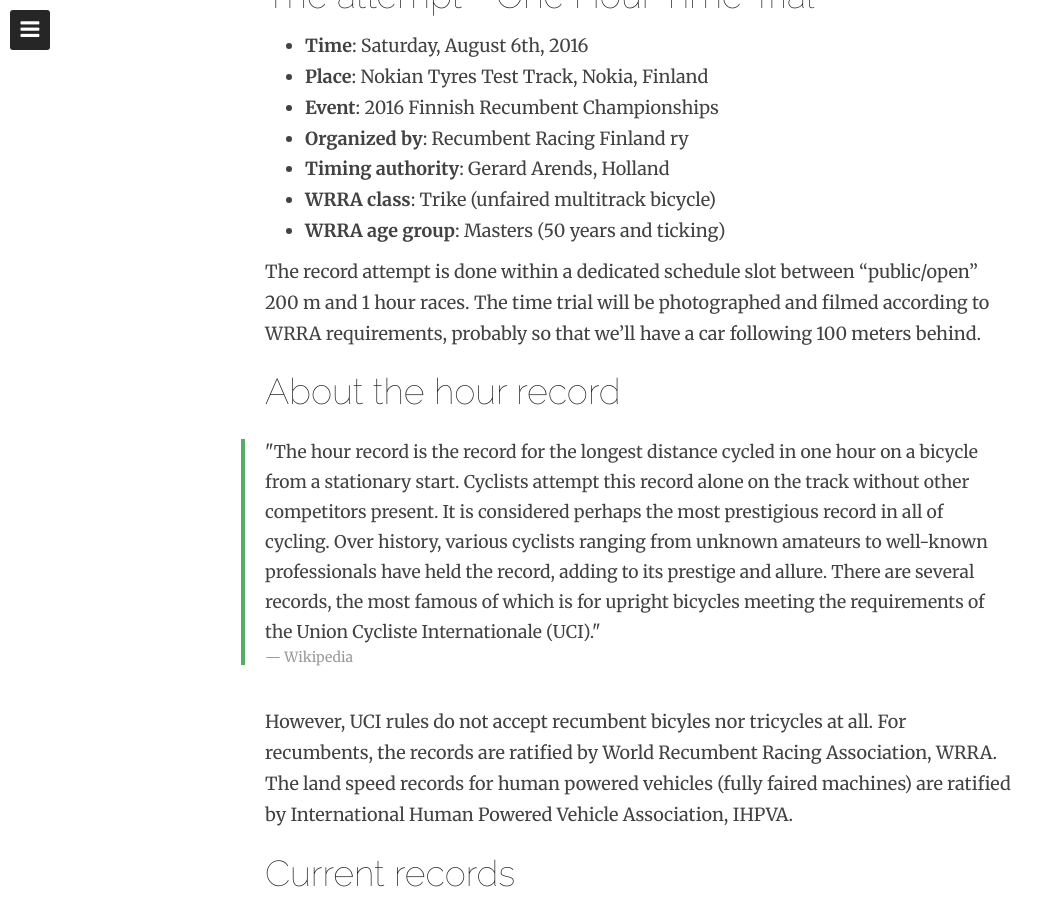
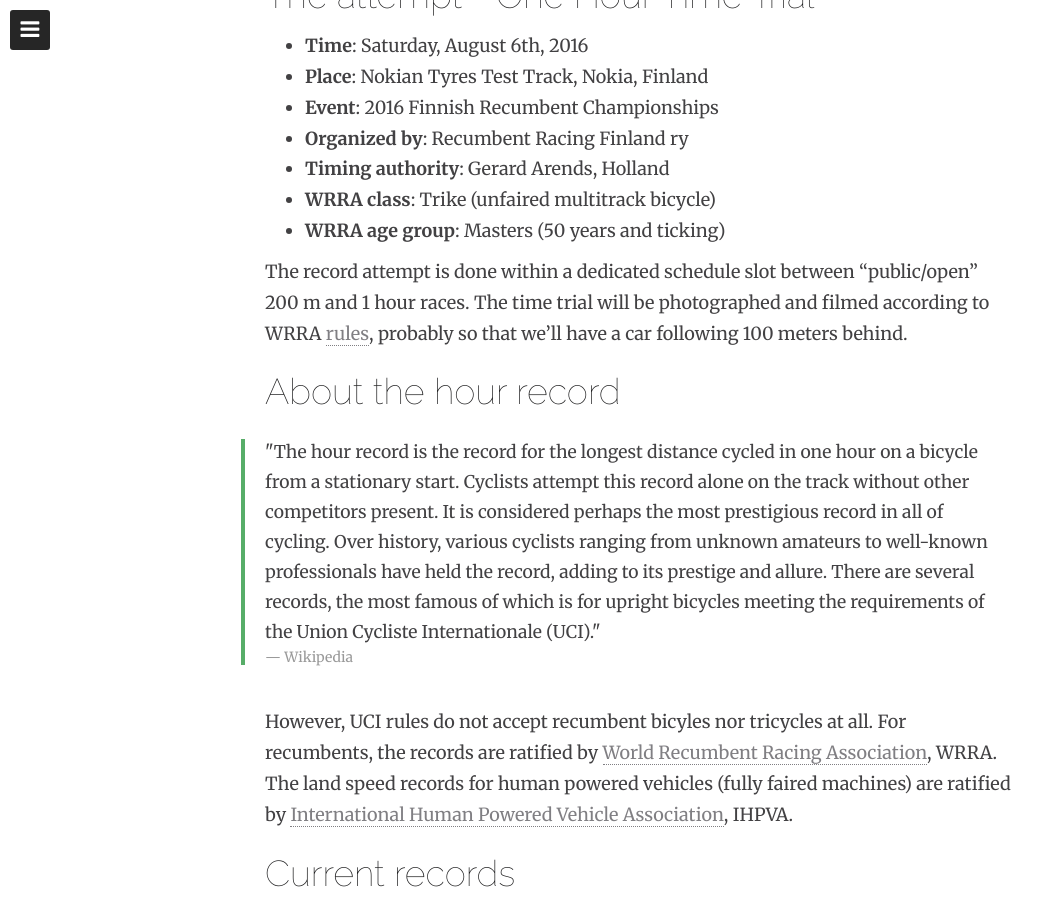
Before and after one commit to teamheimonen/teamheimonen.github.io, a Jekyll site: the page built from project/index.md, in a window 1280 px wide and 900 px high, scrolled down 773 px. Shown: the whole window, without its empty margins (0-1064 px from the left). Built offline with Jekyll 4.4.1, drawn with Linux system fonts in a browser that asks for light colours; nearby versions of some CDN libraries; part of the change alters nothing that is shown; some of the changed text lies outside the part shown.

```diff
--- a/project/index.md
+++ b/project/index.md
@@ -24,7 +24,8 @@ published: true
 * **WRRA age group**: Masters (50 years and ticking)
 
 The record attempt is done within a dedicated schedule slot between "public/open" 200 m and 1 hour races.
-The time trial will be photographed and filmed according to WRRA requirements, probably so that we'll have a car following 100 meters behind.
+The time trial will be photographed and filmed according to WRRA [rules](http://www.recumbents.com/wrra/rules.htm),
+probably so that we'll have a car following 100 meters behind.
 
 ## About the hour record
 
@@ -39,14 +40,15 @@ the Union Cycliste Internationale (UCI).&quot;
 
 
 However, UCI rules do not accept recumbent bicyles nor tricycles at all.
-For recumbents, the records are ratified by World Recumbent Racing Association, WRRA.
+For recumbents, the records are ratified by [World Recumbent Racing Association](http://www.recumbents.com/wrra/default.htm), WRRA.
 The land speed records for human powered vehicles (fully faired machines) are ratified by
-International Human Powered Vehicle Association, IHPVA.
+[International Human Powered Vehicle Association](http://ihpva.org), IHPVA.
 
 ## Current records
-* UCI: 54.526 km / Bradley Wiggins on 7th June 2015 using 58x14 gearing
-* IHPVA: 90.60 km / Tom Wittingham on 19th July 2009
-* WRRA recumbent bicycle: 50.529 km / Aurélien Bonneteau on 15th May 2009
+* UCI: 54.526 km / Bradley Wiggins on 7th June 2015 using 58x14 gearing, Lee Valley indoor velodrome
+* UCI Finland National Record: 45.980 km / Jussi Nummikko on 14th August 2015, Helsinki outdoor velodrome
+* IHPVA: 90.60 km / Sam Whittingham on 19th July 2009
+* WRRA recumbent bicycle: 50.529 km / Aurélien Bonneteau on 15th May 2009, indoor Bordeaux Velodrome du Lac
 * WRRA recumbent trike: hour record has not been recorded. Hopefully 2016 will change that.
 
 
```
